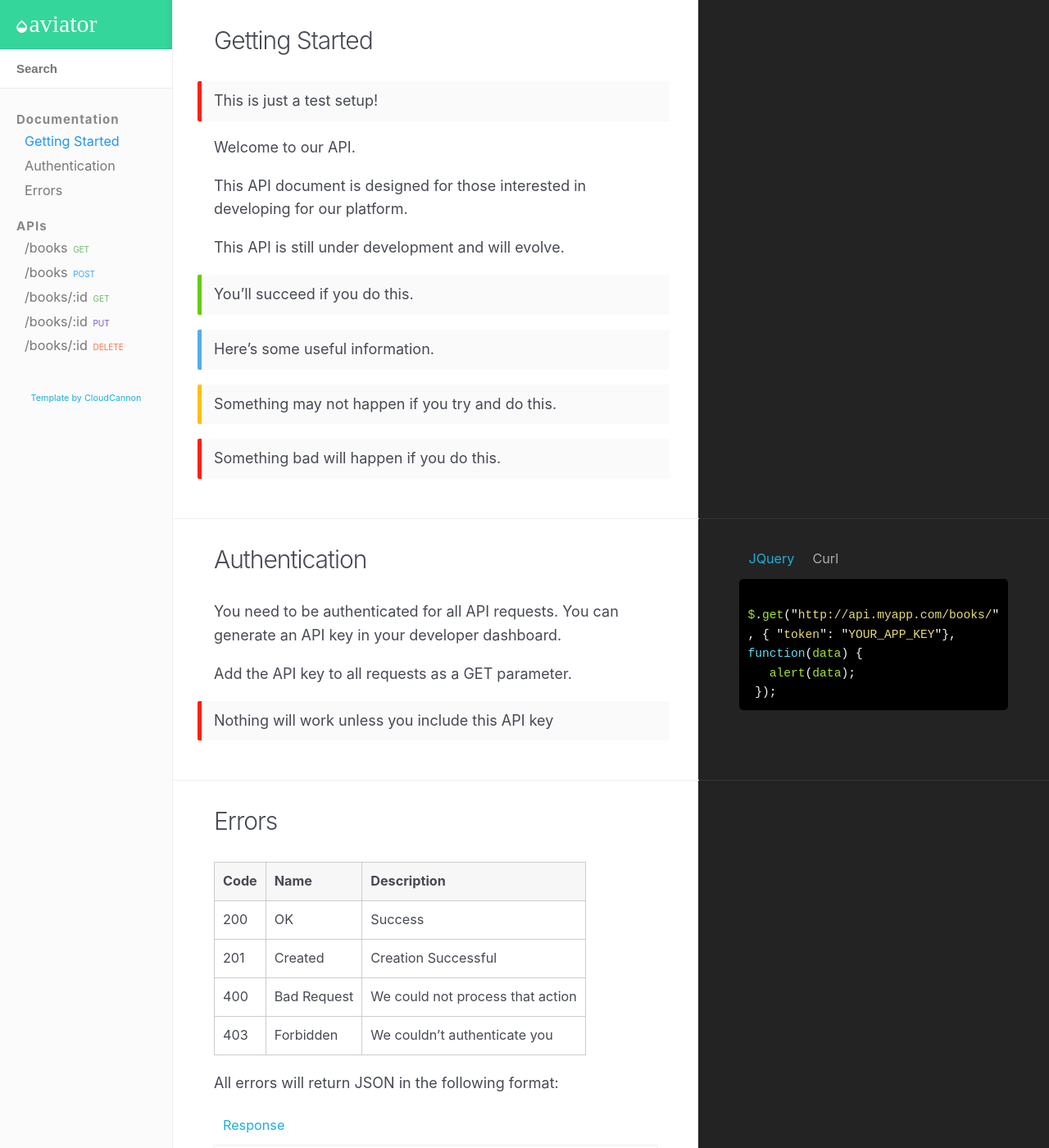
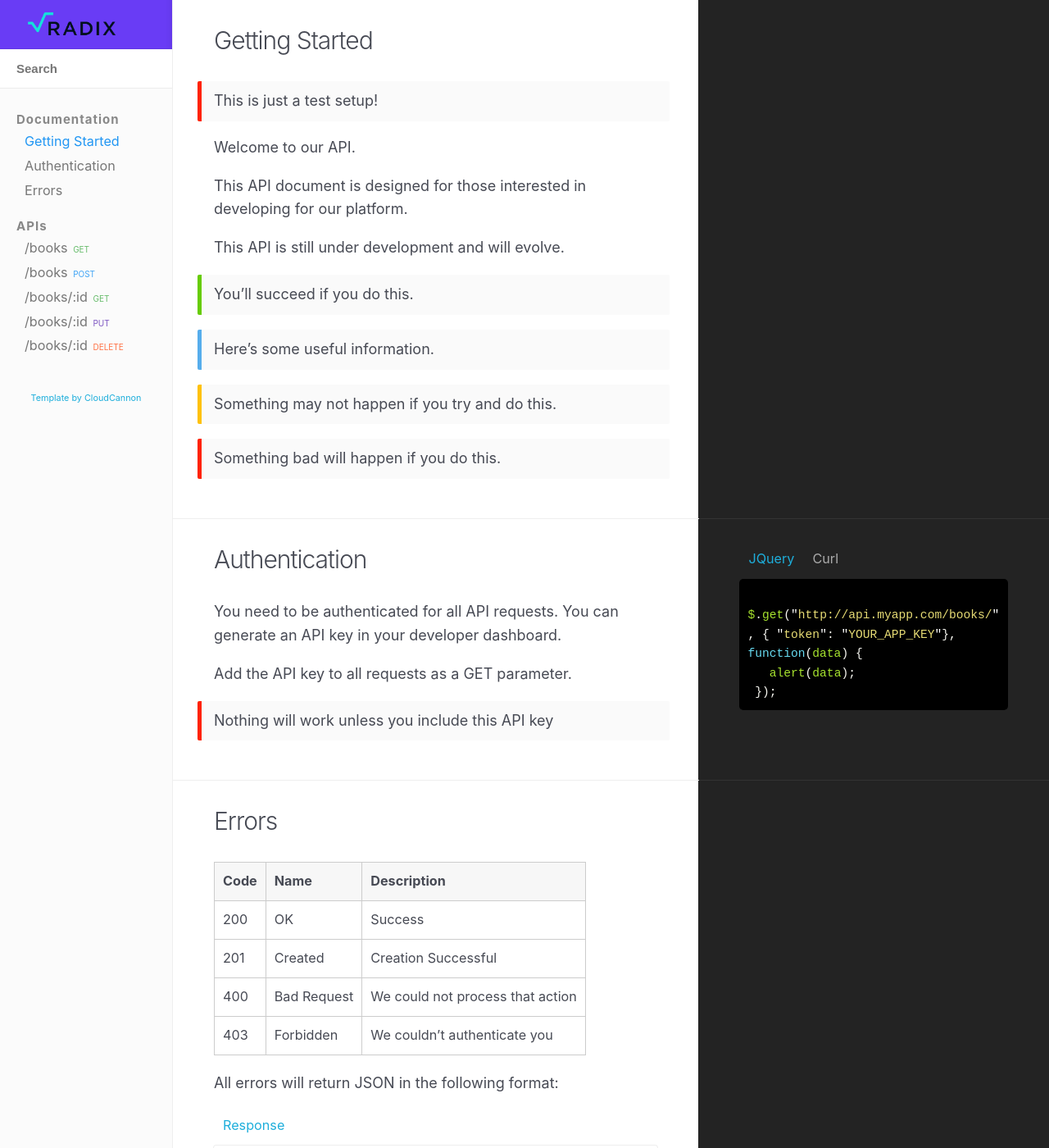
Before and after one commit to radixdlt/radixdlt-js, a Jekyll site: the page built from docs/index.html, in a window 1280 px wide and 1400 px high. Shown: the whole window at 82% size. Built offline with Jekyll 4.4.1, drawn with Linux system fonts in a browser that asks for light colours; nearby versions of some CDN libraries.

Commit message:
GRJS-29 add Radix styling

```diff
--- a/docs/_layouts/default.html
+++ b/docs/_layouts/default.html
@@ -25,7 +25,7 @@
 		<header>
 			<h1>
 				<button type="button" class="open-nav" id="open-nav"></button>
-				<a href="{{ site.baseurl }}/"><img src="{{ site.baseurl }}/images/logo.svg" height="40" alt="{{ site.title }} logo"></a>
+				<a href="{{ site.baseurl }}/"><img src="{{ site.baseurl }}/images/logo.png" alt="{{ site.title }} logo"></a>
 			</h1>
 
 			<form action="{{ site.baseurl }}/search/" method="get">
--- a/docs/_sass/_main.scss
+++ b/docs/_sass/_main.scss
@@ -465,7 +465,7 @@ header {
 		border-bottom: 1px solid rgba(0, 0, 0, 0.075);
 
 		img {
-			height: 26px;
+			height: 60px;
 			margin: 0 18px;
 		}
 	}
--- a/docs/css/style.scss
+++ b/docs/css/style.scss
@@ -3,7 +3,7 @@ layout: null
 sitemap: false
 ---
 
-$brand-colour: #35d69b;
+$brand-colour: #693cf5;
 
 $nav-header-height: 60px;
 $nav-background-color: #f5f5f5;
```
Also changed, not shown: docs/images/logo.png (added), docs/images/logo.svg (deleted), 5 other files.
